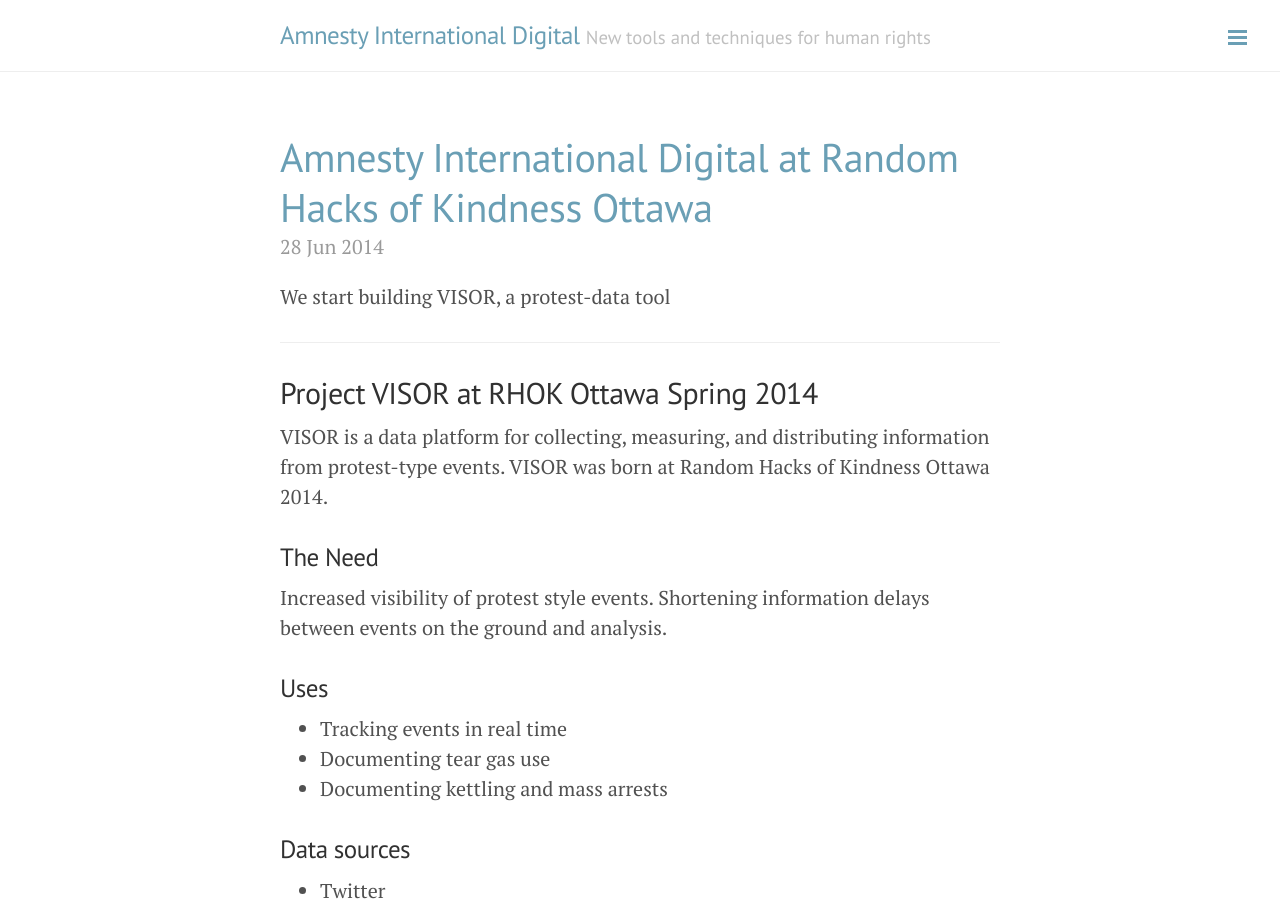
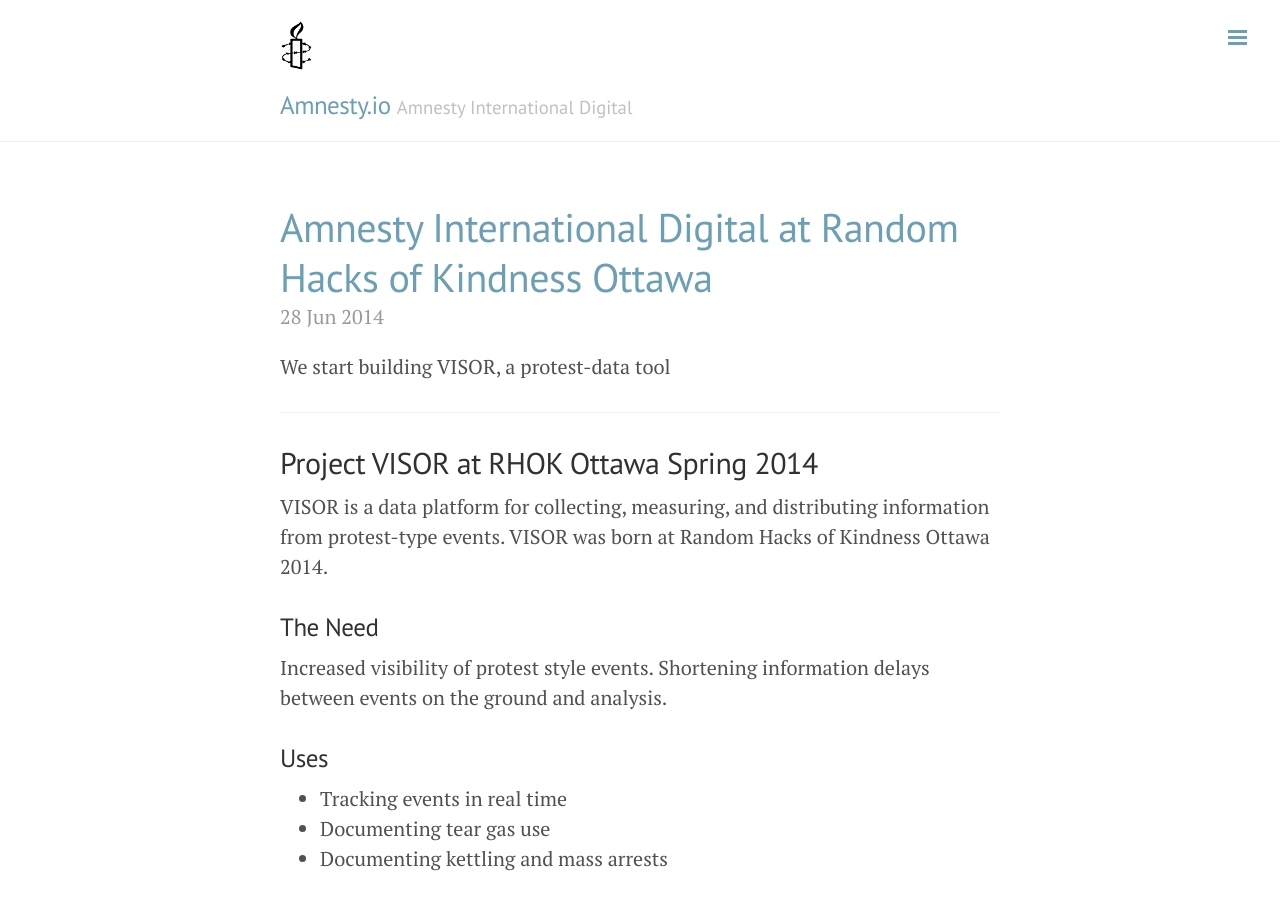
Before and after one commit to AmnestyInternational/amnestyinternational.github.com, a Jekyll site: the page built from index.html, in a window 1280 px wide and 900 px high. Built offline with Jekyll 4.4.1, drawn with Linux system fonts in a browser that asks for light colours; Markdown is read by kramdown in place of the engine named in the settings; the list of posts is cut into pages by our own code.

Commit message:
added candle logo

```diff
--- a/_config.yml
+++ b/_config.yml
@@ -6,8 +6,8 @@
 permalink:        pretty
 
 # Setup
-title:            Amnesty International Digital
-tagline:          New tools and techniques for human rights
+title:            Amnesty.io
+tagline:          Amnesty International Digital
 url:              http://amnesty.io
 paginate:         1
 baseurl:          /
--- a/_includes/sidebar.html
+++ b/_includes/sidebar.html
@@ -25,7 +25,8 @@
       {% endif %}
     {% endfor %}
 
-    <a class="sidebar-nav-item" href="https://github.com/AmnestyInternational">GitHub projects</a>
+    <a class="sidebar-nav-item" href="/LCARS">LCARS project</a>
+    <a class="sidebar-nav-item" href="/VISOR">VISOR project</a>
     <span class="sidebar-nav-item">Currently v{{ site.version }}</span>
   </nav>
 
--- a/_layouts/default.html
+++ b/_layouts/default.html
@@ -13,6 +13,7 @@
       <div class="masthead">
         <div class="container">
           <h3 class="masthead-title">
+            <a href="/" title="Home"><img src="/images/amnesty-international-candle.png" alt="Amnesty International Candle"></a>
             <a href="/" title="Home">{{ site.title }}</a>
             <small>{{ site.tagline }}</small>
           </h3>
```
Also changed, not shown: images/amnesty-international-candle.png (added), images/candle.png (added), images/logo_amnesty_yellow.png (added).
